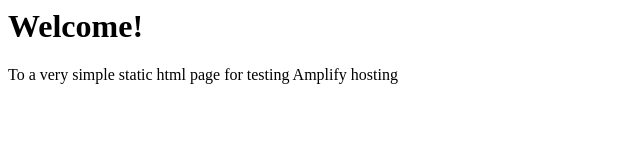
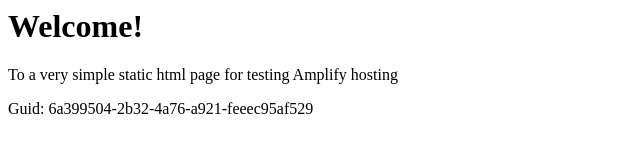
Before and after one commit to aws-aemilia-pdx/Github-PR-Commit-Integration-Test-DoNotTouch-v1-gamma-us-west-2, a website: page src/index.html in a window 1280 px wide. Shown: the whole page, without its empty margins (0-640 px from the left). Drawn offline with Linux system fonts and the light colour scheme.

Commit message:
commit from integ tests

```diff
--- a/src/index.html
+++ b/src/index.html
@@ -1,3 +1,5 @@
+
+
 <html lang="en">
 
 <head>
@@ -10,6 +12,6 @@
 <body>
     <h1>Welcome!</h1>
     <p>To a very simple static html page for testing Amplify hosting</p>
-</body>
+    <p>Guid: 6a399504-2b32-4a76-a921-feeec95af529</p></body>
 
 </html>
```
